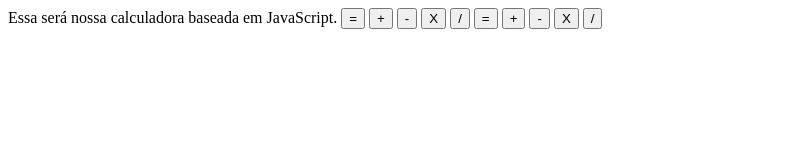
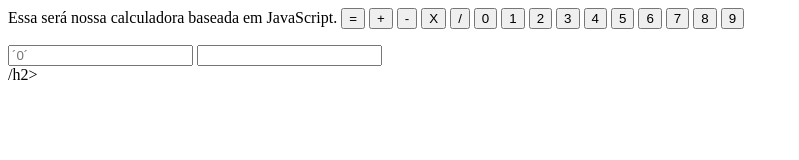
Before and after one commit to paulohenrique2007/projeto2024, a plain HTML site: page calculdora.html in a window 1280 px wide. Shown: the whole page, without its empty margins (0-799 px from the left). Drawn offline with Linux system fonts and the light colour scheme.

Commit message:
calculdora.html

```diff
--- a/calculdora.html
+++ b/calculdora.html
@@ -11,10 +11,22 @@ p>
     <button type='button' id='multiplic' onclick='*'>X</button>
     <button type='button' id='divisao' onclick='/'>/</button>
 
-    <button type='button' id='0' onclick='0'>=</button>
-    <button type='button' id='1' onclick='1'>+</button>
-    <button type='button' id='2' onclick='2'>-</button>
-    <button type='button' id='3' onclick='3'>X</button>
-    <button type='button' id='4' onclick='4'>/</button>
+    <button type='button' id='zero' onclick='0'>0</button>
+    <button type='button' id='um' onclick='1'>1</button>
+    <button type='button' id='dois' onclick='2'>2</button>
+    <button type='button' id='tres' onclick='3'>3</button>
+    <button type='button' id='quatro' onclick='4'>4</button>
+    <button type='button' id='cinco' onclick='5'>5</button>
+    <button type='button' id='seis' onclick='6'>6</button>
+    <button type='button' id='sete' onclick='7'>7</button>
+    <button type='button' id='oito' onclick='8'>8</button>
+    <button type='button' id='nove' onclick='9'>9</button>
+    <div class=´calculadora´>
+      <div clas=´display´>
+        <input id=´display´ placeholder=´0´ disable>
+        <input id=´hitorico></div>/h2>
+    </div>
+
+
   </body>
 </html>
```
